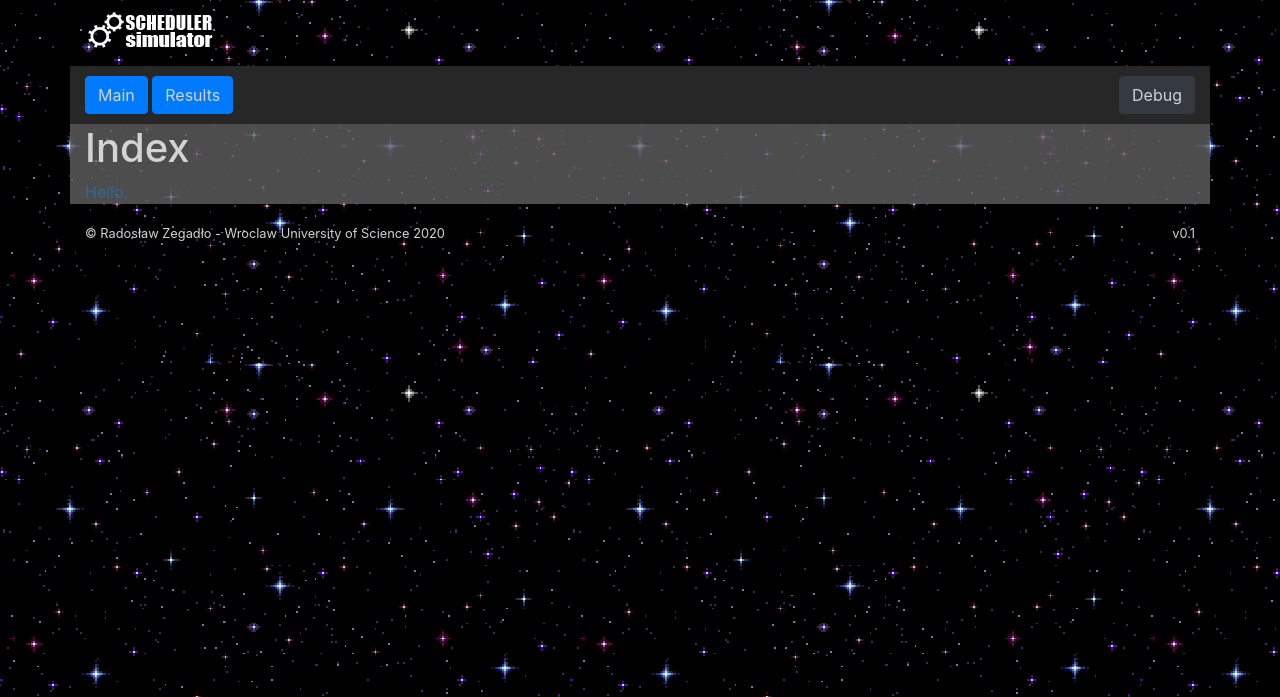
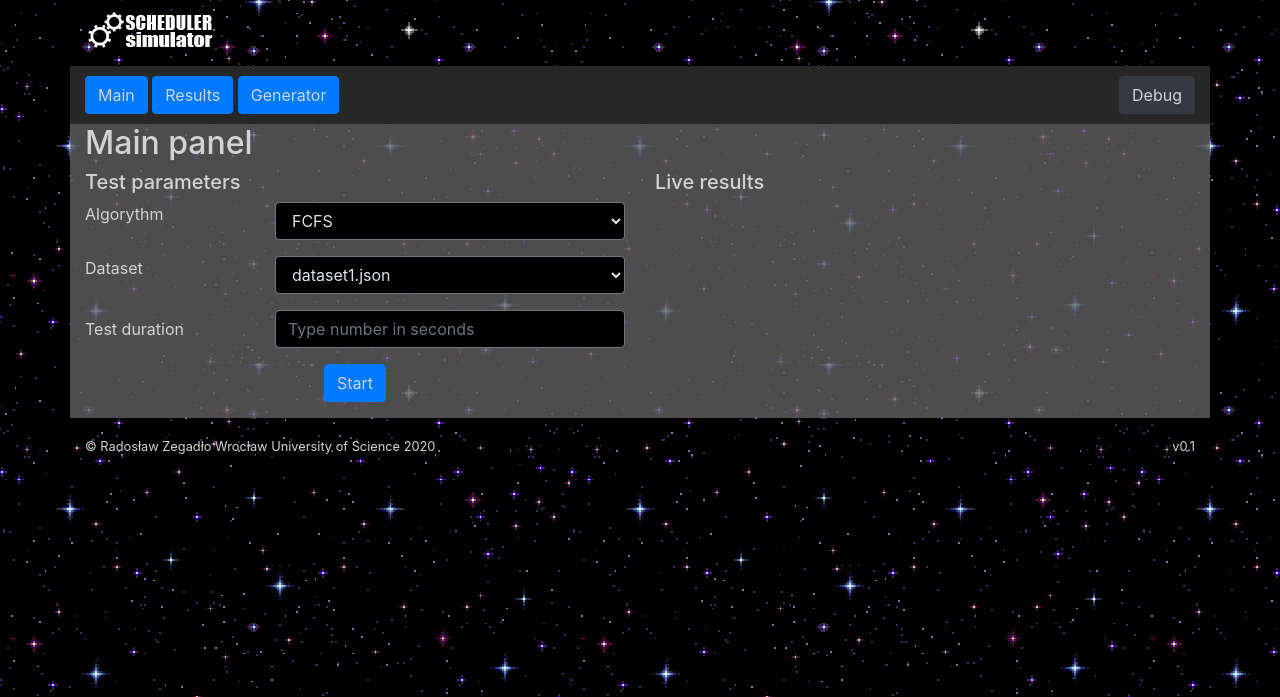
Before and after one commit to radq98/scheduler-simulator, a Flask app: page / in a window 1280 px wide. Shown: the top 697 px of the page. Run offline with Flask 2, Linux system fonts and the light colour scheme; some libraries are stand-ins or nearby versions.

Commit message:
Generator added

```diff
--- a/app.py
+++ b/app.py
@@ -9,14 +9,19 @@ from flask import (
 )
 from datetime import datetime, timedelta
 from random import randint
+import json
 
 app = Flask(__name__)
 app.config["SECRET_KEY"] = "5Q8wfQqmx67Ez0wondbxSeYXS8mE2gob"
 app.config["DEBUG"] = True
 
-#metadata
-appversion = "0.1"
-footertext = "Radosław Zegadło - Wroclaw University of Science 2020"
+# metadata
+metadata = None
+with open("meta.json", "r") as meta_file:
+    metadata = json.load(meta_file)
+appversion = metadata['appversion']
+footertext = metadata['footertext']
+
 
 @app.route("/", methods=["GET", "POST"])
 def index():
@@ -27,6 +32,7 @@ def index():
     }
     return render_template("index.html", context=context)
 
+
 @app.route("/results")
 def results():
     context = {
@@ -35,5 +41,33 @@ def results():
     }
     return render_template("results.html", context=context)
 
+
+@app.route("/generator", methods=["POST"])
+def generator():
+    form = request.form
+    newDataset = []
+    if form.get("number-of-processes") != None:
+        numberOfProcesses = int(form.get("number-of-processes"))
+        #randomSeed = int(form.get("random-seed"))
+        #randomizePriority = form.get("randomize-priority")
+        for x in range(numberOfProcesses):
+            newDataset.append({
+                "id": x,
+                "period-time": randint(1,100),
+                "priority": randint(1,100)
+                })
+    print(newDataset)
+    if newDataset != []:
+        with open("./datasets/tmp.json", "w",) as f:
+            json.dump(newDataset, f, indent=4)
+
+    form = None
+    context = {
+        "appversion": appversion,
+        "footertext": footertext,
+    }
+    return render_template("generator.html", context=context)
+
+
 if __name__ == "__main__":
     app.run()
--- a/meta.json
+++ b/meta.json
@@ -1,2 +1,4 @@
-appversion = "0.1"
-footertext = "Radosław Zegadło Wroclaw University of Science 2020"
+{
+    "appversion": "0.1",
+    "footertext": "Rados\u0142aw Zegad\u0142o Wroc\u0142aw University of Science 2020"
+}
--- a/templates/base.html
+++ b/templates/base.html
@@ -60,6 +60,15 @@
               Results
             </button></a
           >
+          <a href="{{ url_for('generator') }}"
+          ><button
+            type="button"
+            class="btn btn-primary"
+            id="menu-generatorButton"
+          >
+            Generator
+          </button></a
+        >
         </div>
         <div class="col-sm-5" style="text-align: right;">
           <a href="#"
--- a/templates/index.html
+++ b/templates/index.html
@@ -1,14 +1,75 @@
-{% extends "base.html" %}
-{% block title %}Main{% endblock %}
-{% block head %}
-    {{ super() }}
-    <style type="text/css">
-        .important { color: #336699; }
-    </style>
+{% extends "base.html" %} {% block title %}Main{% endblock %} {% block head %}
+{{ super() }}
+<style type="text/css">
+  .important {
+    color: #336699;
+  }
+</style>
+{% endblock %} {% block content %}
+<h2>Main panel</h2>
+<div class="row">
+  <div class="col-sm-6">
+    <h5>Test parameters</h5>
+    <form method="POST">
+      <fieldset class="form-group">
+        <div class="row">
+          <legend class="col-form-label col-sm-4 pt-0">Algorythm</legend>
+          <div class="col-sm-8" style="text-align: center;">
+            <select
+              class="form-control"
+              id="form-algorythm"
+              name="form-algorythm"
+              placeholder="Algorythm"
+            >
+              <option>FCFS</option>
+              <option>Round Robin</option>
+              <option>Priority planning</option>
+            </select>
+          </div>
+        </div>
+      </fieldset>
+
+      <div class="form-group row" id="form-all-algorythms-div">
+        <legend class="col-form-label col-sm-4 pt-0">Dataset</legend>
+        <div class="col-sm-8" style="text-align: center;">
+          <select
+            class="form-control"
+            id="form-dataset"
+            name="form-dataset"
+            placeholder="Dataset"
+          >
+            <option>dataset1.json</option>
+            <option>dataset2.json</option>
+            <option>dataset3.json</option>
+          </select>
+        </div>
+      </div>
+
+      <div class="form-group row" id="form-FCFS-div">
+        <label for="test_duration" class="col-sm-4 col-form-label"
+          >Test duration</label
+        >
+        <div class="col-sm-8">
+          <input
+            type="number"
+            class="form-control"
+            id="form-test-duration"
+            name="test_duration"
+            placeholder="Type number in seconds"
+          />
+        </div>
+      </div>
+      <div class="form-group row">
+        <div class="col-sm-12" style="text-align: center;">
+          <button id="start-button" type="button" class="btn btn-primary">
+            Start
+          </button>
+        </div>
+      </div>
+    </form>
+  </div>
+  <div class="col-sm-6">
+    <h5>Live results</h5>
+  </div>
+</div>
 {% endblock %}
-{% block content %}
-    <h1>Index</h1>
-    <p class="important">
-      Hello.
-    </p>
-{% endblock %}
```
Also changed, not shown: templates/generator.html (added, +77 -0 lines), 1 other file.
